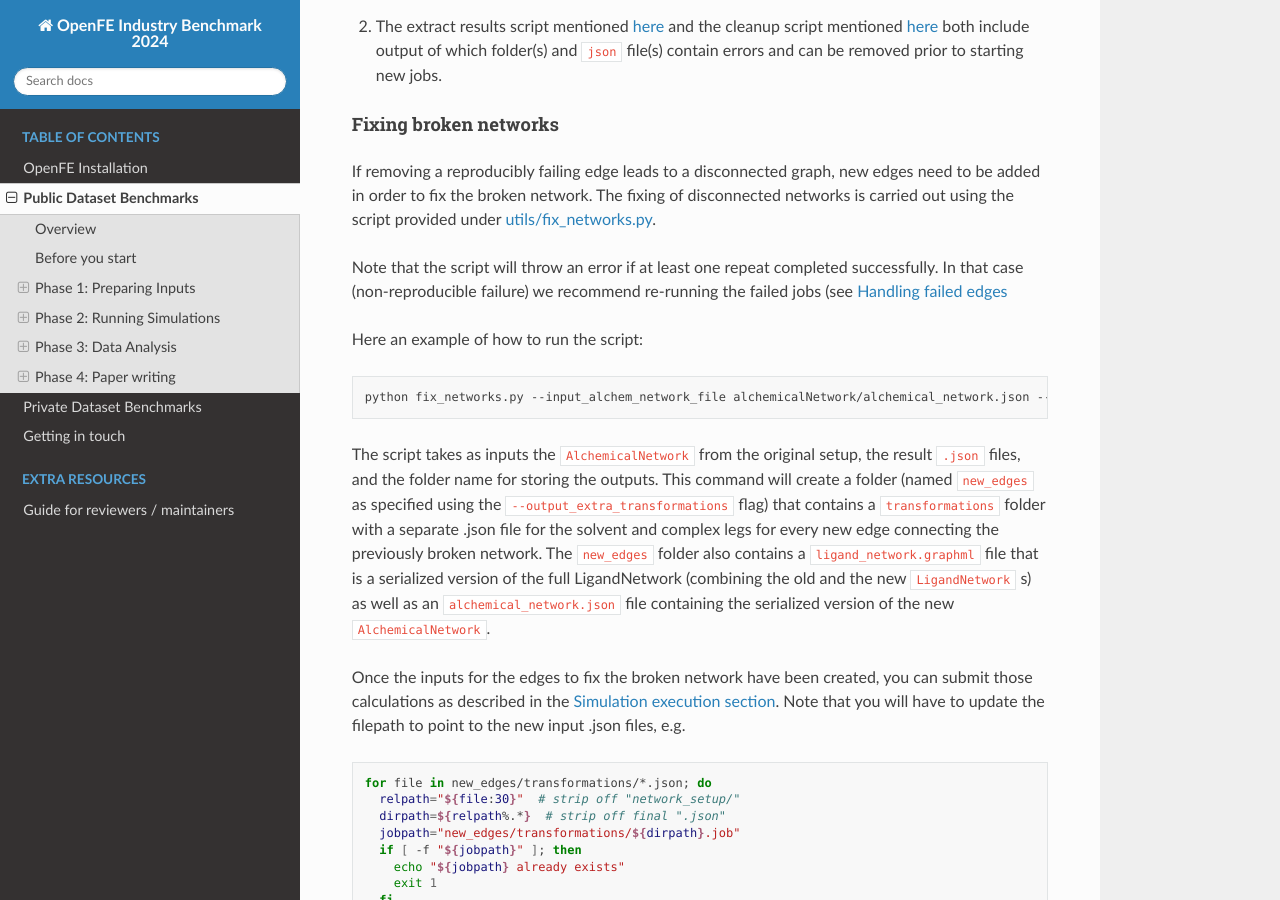
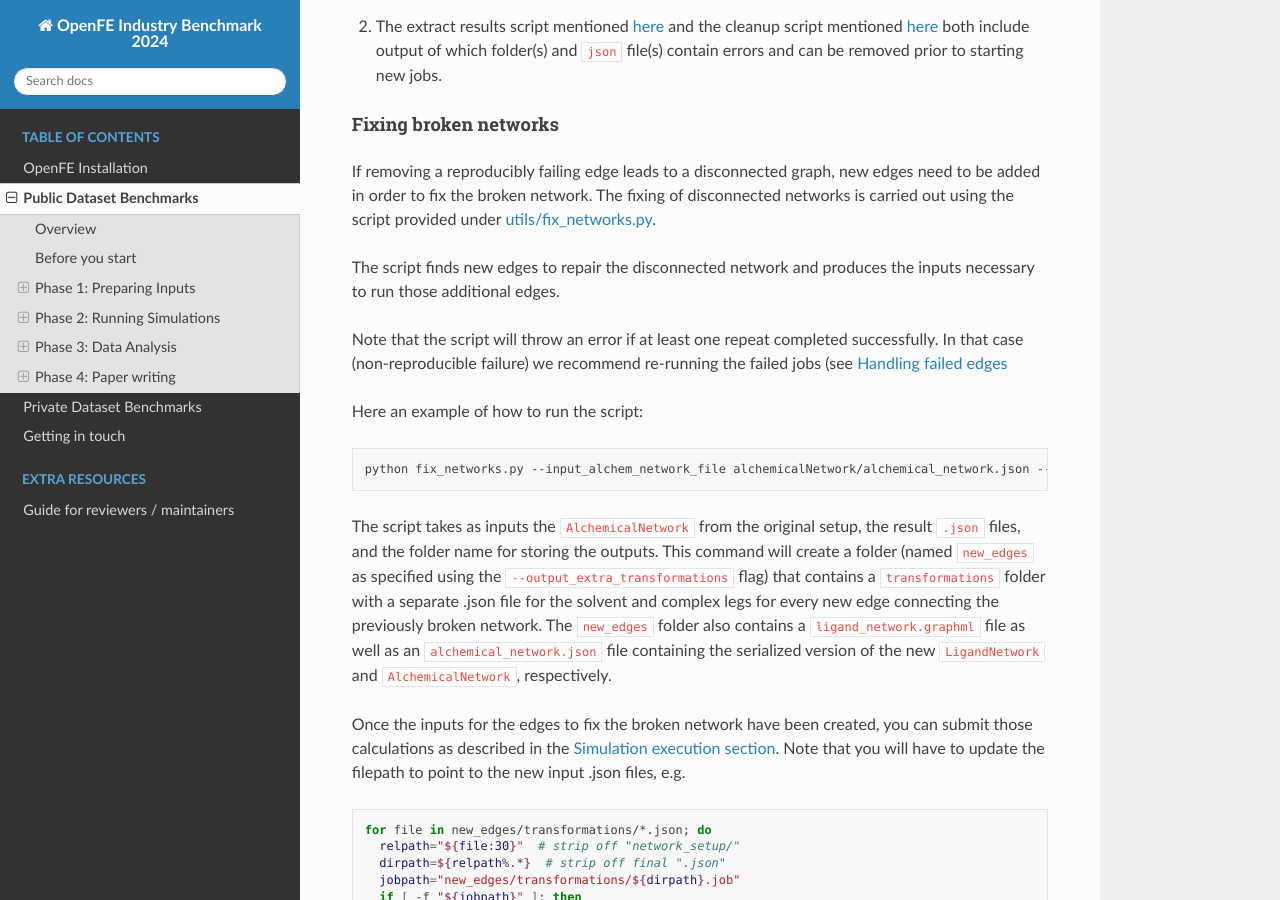
Before and after one commit to OpenFreeEnergy/IndustryBenchmarks2024, a Sphinx documentation site: the page built from docs/source/public/overview.rst, in a window 1280 px wide and 900 px high, scrolled down 6458 px. Built offline with Sphinx 7.4.7 and the Read the Docs theme 3.1.0, drawn with Linux system fonts in a browser that asks for light colours.

Commit message:
Small fix reflecting that now we output the LigandNetwork for the new edges, not full

```diff
--- a/docs/source/public/overview.rst
+++ b/docs/source/public/overview.rst
@@ -287,6 +287,8 @@
 The fixing of disconnected networks is carried out using the script provided under
 `utils/fix_networks.py <https://github.com/OpenFreeEnergy/IndustryBenchmarks2024/tree/main/industry_benchmarks/utils/fix_networks.py>`_.
 
+The script finds new edges to repair the disconnected network and produces the inputs necessary to run those additional edges.
+
 Note that the script will throw an error if at least one repeat completed successfully. In that case (non-reproducible failure) we recommend re-running the failed jobs (see :ref:`Handling failed edges <failed_edges>`
 
 Here an example of how to run the script:
@@ -297,7 +299,7 @@
 
 The script takes as inputs the ``AlchemicalNetwork`` from the original setup, the result ``.json`` files, and the folder name for storing the outputs.
 This command will create a folder (named ``new_edges`` as specified using the ``--output_extra_transformations`` flag) that contains a ``transformations`` folder with a separate .json file for the solvent and complex legs for every new edge connecting the previously broken network.
-The ``new_edges`` folder also contains a ``ligand_network.graphml`` file that is a serialized version of the full LigandNetwork (combining the old and the new ``LigandNetwork`` s) as well as an ``alchemical_network.json`` file containing the serialized version of the new ``AlchemicalNetwork``.
+The ``new_edges`` folder also contains a ``ligand_network.graphml`` file as well as an ``alchemical_network.json`` file containing the serialized version of the new ``LigandNetwork`` and ``AlchemicalNetwork``, respectively.
 
 Once the inputs for the edges to fix the broken network have been created, you can submit those calculations as described in the :ref:`Simulation execution section <simulation_execution>`.
 Note that you will have to update the filepath to point to the new input .json files, e.g.
```
